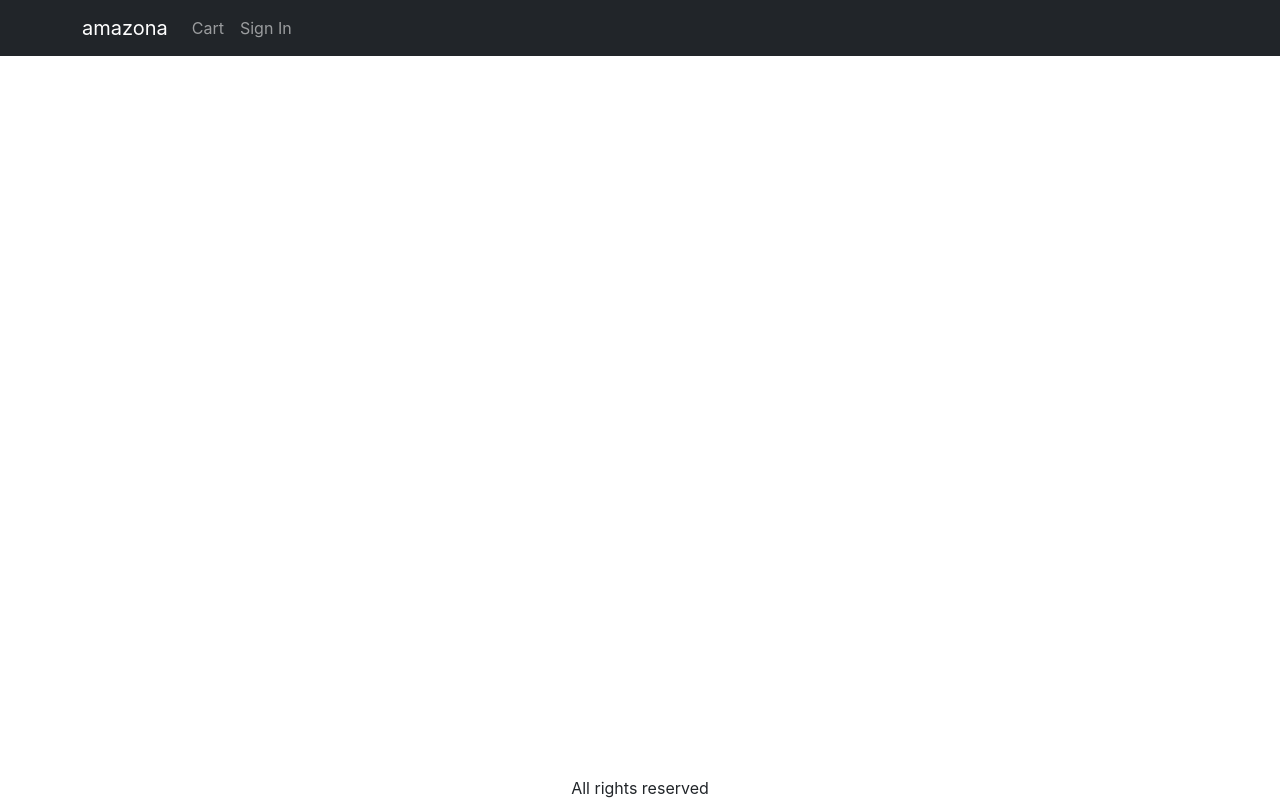
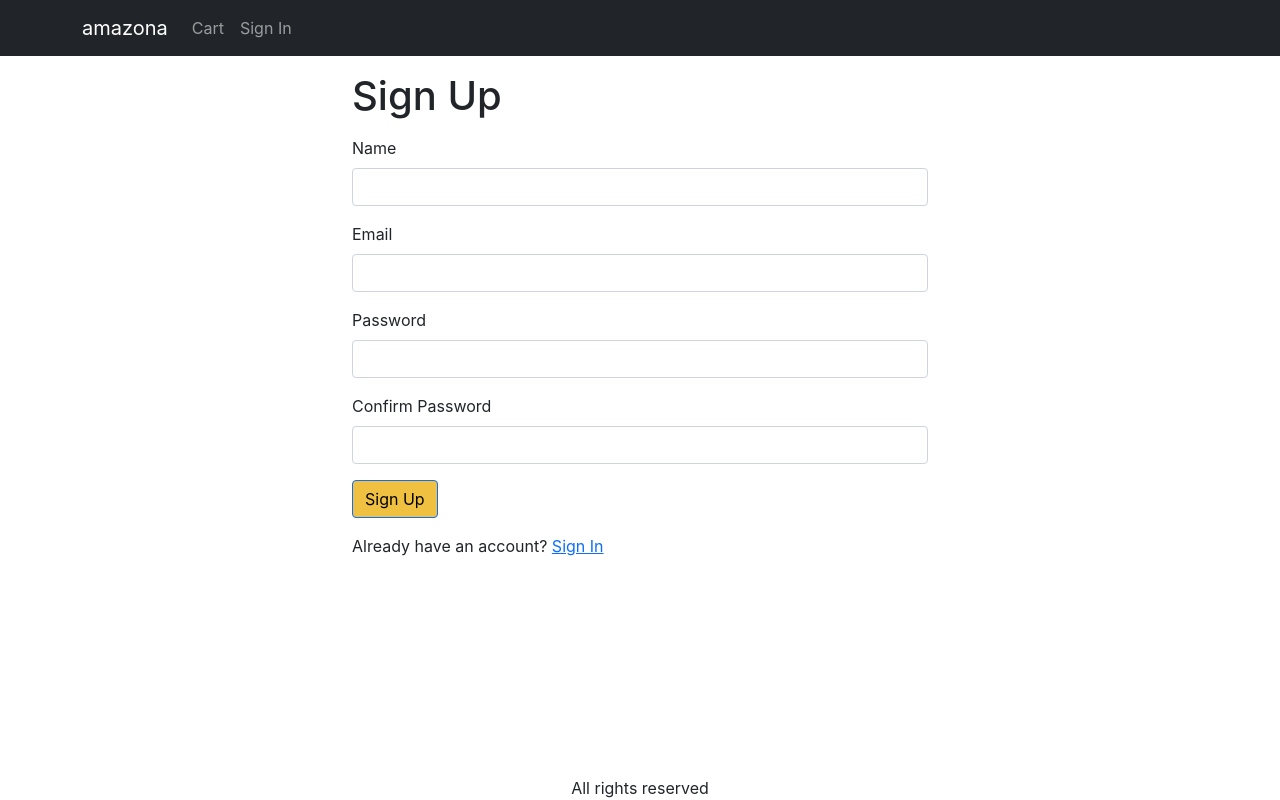
Before and after one commit to michaeltsinner/amazona, a React (Create React App) app in the folder frontend/: page /signup in a window 1280 px wide. Built offline with nearby package versions, Linux system fonts and the light colour scheme.

Commit message:
create signup screen

```diff
--- a/frontend/src/App.js
+++ b/frontend/src/App.js
@@ -14,6 +14,7 @@
 import CartScreen from "./screens/CartScreen"
 import SigninScreen from "./screens/SigninScreen"
 import ShippingAddressScreen from "./screens/ShippingAddressScreen"
+import SignupScreen from "./screens/SignupScreen"
 
 function App() {
   const { state, dispatch: ctxDispatch } = useContext(Store)
@@ -76,6 +77,7 @@
               <Route path="/product/:slug" element={<ProductScreen />} />
               <Route path="/cart" element={<CartScreen />} />
               <Route path="/signin" element={<SigninScreen />} />
+              <Route path="/signup" element={<SignupScreen />} />
               <Route path="/shipping" element={<ShippingAddressScreen />} />
               <Route path="/" element={<HomeScreen />} />
             </Routes>
--- /dev/null
+++ b/frontend/src/screens/SignupScreen.js
@@ -0,0 +1,105 @@
+import axios from "axios"
+import { Link, useLocation, useNavigate } from "react-router-dom"
+import Container from "react-bootstrap/Container"
+import Form from "react-bootstrap/Form"
+import Button from "react-bootstrap/Button"
+import { Helmet } from "react-helmet-async"
+import { useContext, useEffect, useState } from "react"
+import { Store } from "../Store"
+import { toast } from "react-toastify"
+import { getError } from "../utils"
+
+export default function SignupScreen() {
+  const navigate = useNavigate()
+  const { search } = useLocation()
+  const redirectInUrl = new URLSearchParams(search).get("redirect")
+  const redirect = redirectInUrl ? redirectInUrl : "/"
+
+  const [name, setName] = useState("")
+  const [email, setEmail] = useState("")
+  const [password, setPassword] = useState("")
+  const [confirmPassword, setConfirmPassword] = useState("")
+
+  const { state, dispatch: ctxDispatch } = useContext(Store)
+  const { userInfo } = state
+
+  const submitHandler = async (e) => {
+    e.preventDefault()
+    if (password !== confirmPassword) {
+      toast.error("Passwords do not match")
+      return
+    }
+    try {
+      const { data } = await axios.post("/api/users/signup", {
+        name,
+        email,
+        password,
+      })
+      ctxDispatch({
+        type: "USER_SIGNIN",
+        payload: data,
+      })
+      ctxDispatch({ type: "USER_SIGNIN", payload: data })
+      localStorage.setItem("userInfo", JSON.stringify(data))
+      navigate(redirect || "/")
+    } catch (err) {
+      toast.error(getError(err))
+    }
+  }
+
+  useEffect(() => {
+    if (userInfo) {
+      navigate(redirect)
+    }
+  }, [navigate, redirect, userInfo])
+
+  return (
+    <Container className="small-container">
+      <Helmet>
+        <title>Sign Up</title>
+      </Helmet>
+      <h1 className="my-3">Sign Up</h1>
+      <Form onSubmit={submitHandler}>
+        <Form.Group className="mb-3" controlId="name">
+          <Form.Label>Name</Form.Label>
+          <Form.Control
+            type="name"
+            required
+            onChange={(e) => setName(e.target.value)}
+          />
+        </Form.Group>
+        <Form.Group className="mb-3" controlId="email">
+          <Form.Label>Email</Form.Label>
+          <Form.Control
+            type="email"
+            required
+            onChange={(e) => setEmail(e.target.value)}
+          />
+        </Form.Group>
+        <Form.Group className="mb-3" controlId="password">
+          <Form.Label>Password</Form.Label>
+          <Form.Control
+            type="password"
+            required
+            onChange={(e) => setPassword(e.target.value)}
+          />
+        </Form.Group>
+        <Form.Group className="mb-3" controlId="confirmPassword">
+          <Form.Label>Confirm Password</Form.Label>
+          <Form.Control
+            type="password"
+            required
+            onChange={(e) => setConfirmPassword(e.target.value)}
+          />
+        </Form.Group>
+        <div className="mb-3">
+          <Button type="submit">Sign Up</Button>
+        </div>
+        <div className="mb-3">
+          Already have an account?{" "}
+          <Link to={`/signin?redirect=${redirect}`}>Sign In</Link>
+        </div>
+      </Form>
+    </Container>
+  )
+}
```
Also changed, not shown: 2 other files (tests, documents, lock files or other folders).
